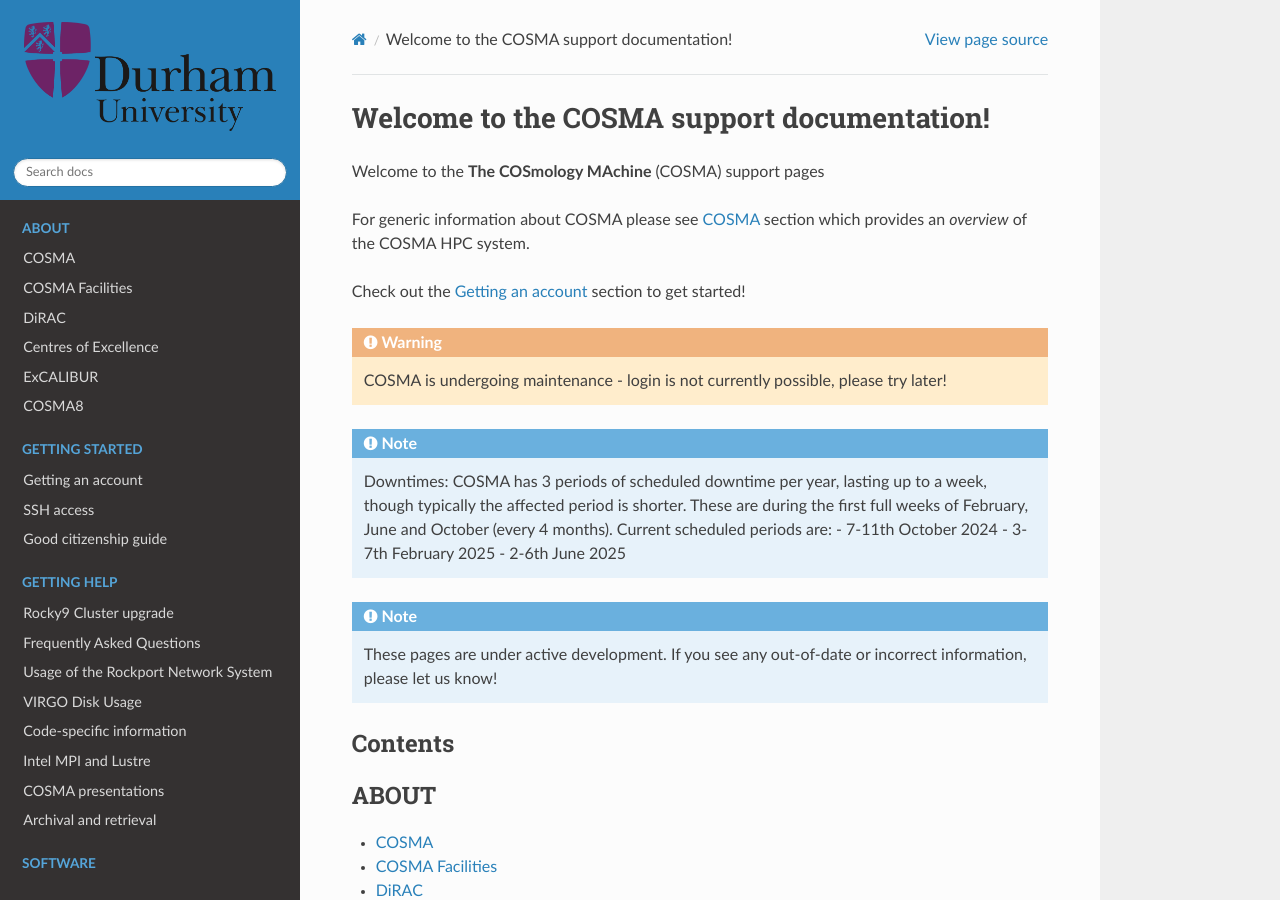
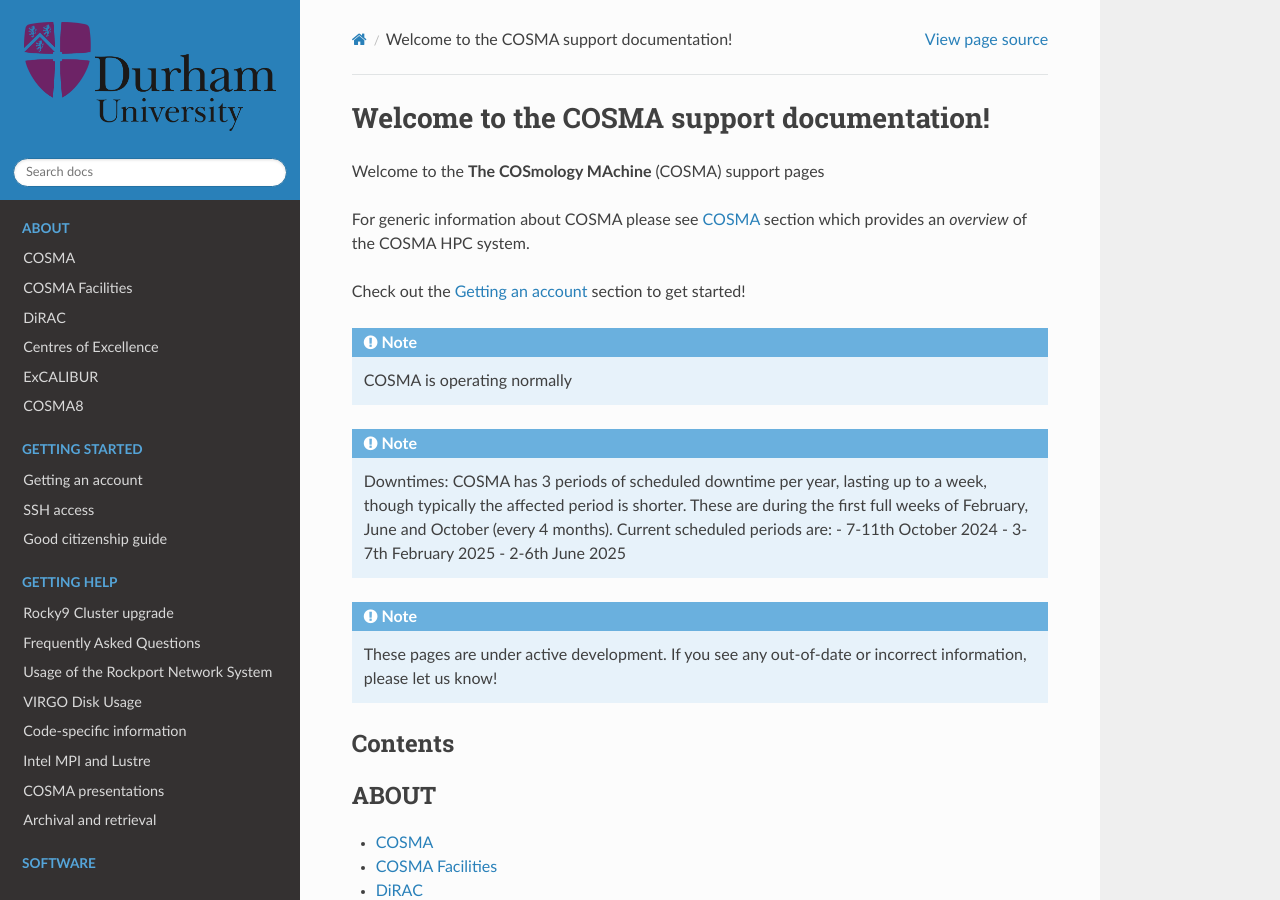
Before and after one commit to agb32/cosmadoc, a Sphinx documentation site: the page built from docs/source/index.rst, in a window 1280 px wide and 900 px high. Built offline with Sphinx 7.4.7 and the Read the Docs theme 3.1.0, drawn with Linux system fonts in a browser that asks for light colours.

Commit message:
status-updated

```diff
--- a/docs/source/index.rst
+++ b/docs/source/index.rst
@@ -8,10 +8,9 @@
 
 Check out the :doc:`account` section to get started!
 
-.. warning::
+.. note::
 
-   COSMA is undergoing maintenance - login is not currently possible,
-   please try later!
+   COSMA is operating normally
 
 .. note::
 
```
